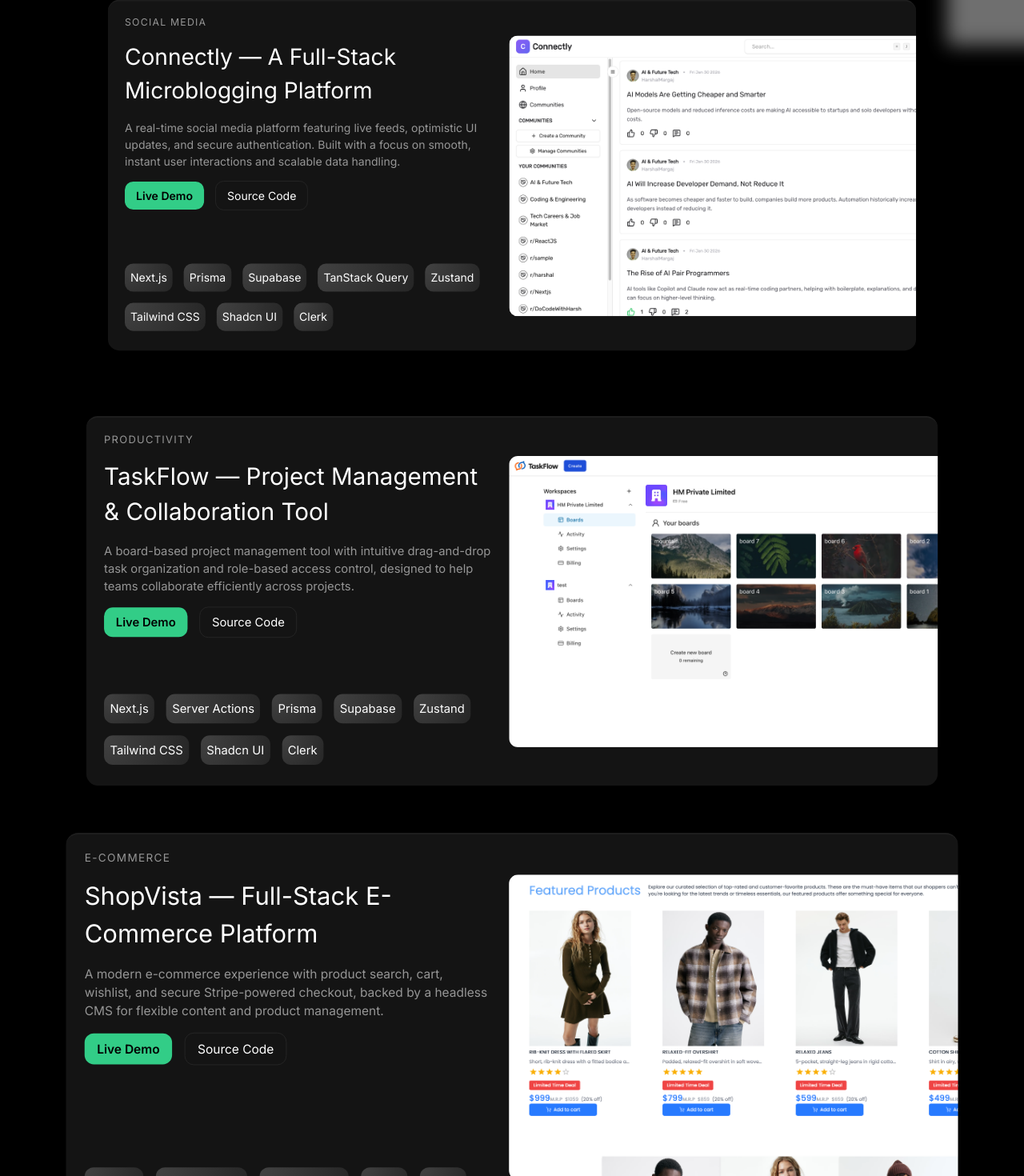
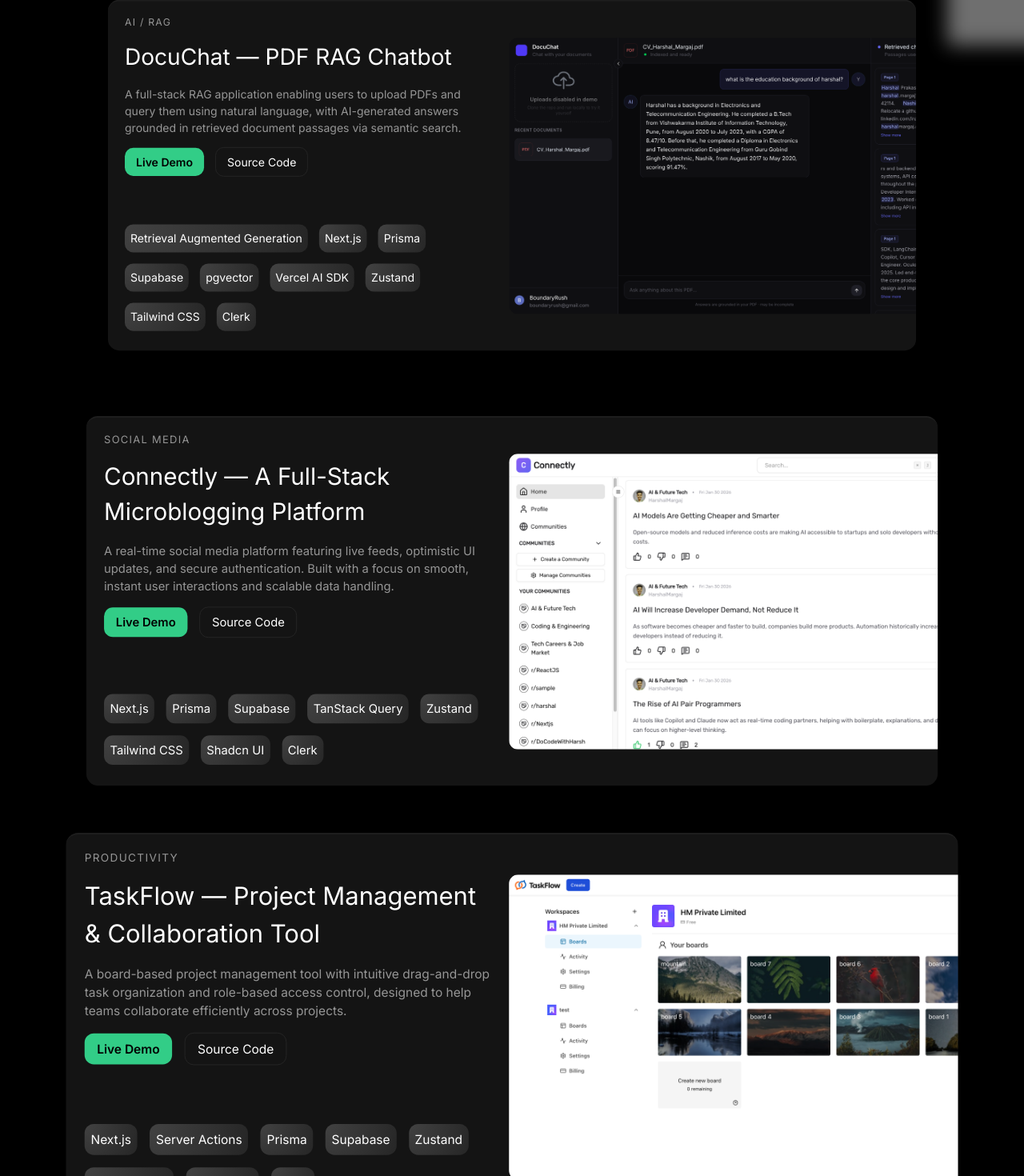
Before and after one commit to HarshalMargaj/my-career-portfolio, a Next.js app: page / in a window 1280 px wide. Shown: the part 3779-5249 px from the top of the page at 80% size. Built offline with nearby package versions, Linux system fonts and the light colour scheme; grey boxes are pictures that could not be loaded.

Commit message:
update: projects

```diff
--- a/components/sections/ProjectsSection.tsx
+++ b/components/sections/ProjectsSection.tsx
@@ -149,6 +149,27 @@
 const projects = [
 	{
 		id: 1,
+		category: "AI / RAG",
+		title: "DocuChat — PDF RAG Chatbot",
+		description:
+			"A full-stack RAG application enabling users to upload PDFs and query them using natural language, with AI-generated answers grounded in retrieved document passages via semantic search.",
+		techStack: [
+			"Retrieval Augmented Generation",
+			"Next.js",
+			"Prisma",
+			"Supabase",
+			"pgvector",
+			"Vercel AI SDK",
+			"Zustand",
+			"Tailwind CSS",
+			"Clerk",
+		],
+		liveDemo: "https://docuchat-silk.vercel.app/",
+		sourceCode: "https://github.com/HarshalMargaj/rag-pdf-chatbot",
+		thumbnail: "/projects/docuchat.png",
+	},
+	{
+		id: 2,
 		category: "Social Media",
 		title: "Connectly — A Full-Stack Microblogging Platform",
 		description:
@@ -168,7 +189,7 @@
 		thumbnail: "/projects/connectlylight.png",
 	},
 	{
-		id: 2,
+		id: 3,
 		category: "Productivity",
 		title: "TaskFlow — Project Management & Collaboration Tool",
 		description:
@@ -187,23 +208,23 @@
 		sourceCode: "https://github.com/HarshalMargaj/taskflow",
 		thumbnail: "/projects/taskflow.png",
 	},
-	{
-		id: 3,
-		category: "E-Commerce",
-		title: "ShopVista — Full-Stack E-Commerce Platform",
-		description:
-			"A modern e-commerce experience with product search, cart, wishlist, and secure Stripe-powered checkout, backed by a headless CMS for flexible content and product management.",
-		techStack: [
-			"React.js",
-			"Redux Toolkit",
-			"Tailwind CSS",
-			"Strapi",
-			"Stripe",
-		],
-		liveDemo: "https://shopvistav4.netlify.app/",
-		sourceCode: "https://github.com/HarshalMargaj/E-Commerce-Application",
-		thumbnail: "/projects/shopvista.png",
-	},
+	// {
+	// 	id: 3,
+	// 	category: "E-Commerce",
+	// 	title: "ShopVista — Full-Stack E-Commerce Platform",
+	// 	description:
+	// 		"A modern e-commerce experience with product search, cart, wishlist, and secure Stripe-powered checkout, backed by a headless CMS for flexible content and product management.",
+	// 	techStack: [
+	// 		"React.js",
+	// 		"Redux Toolkit",
+	// 		"Tailwind CSS",
+	// 		"Strapi",
+	// 		"Stripe",
+	// 	],
+	// 	liveDemo: "https://shopvistav4.netlify.app/",
+	// 	sourceCode: "https://github.com/HarshalMargaj/E-Commerce-Application",
+	// 	thumbnail: "/projects/shopvista.png",
+	// },
 ];
 
 const container = {
```
Also changed, not shown: public/projects/docuchat.png (added).
